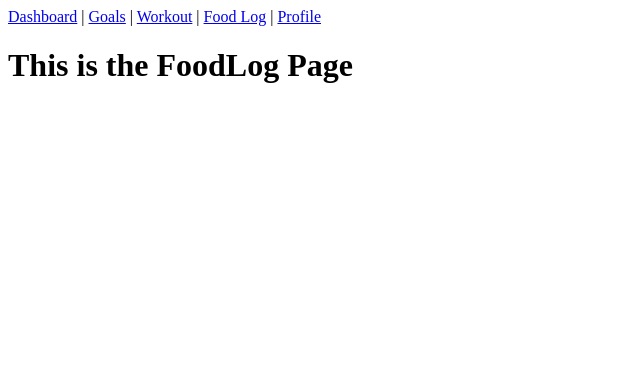
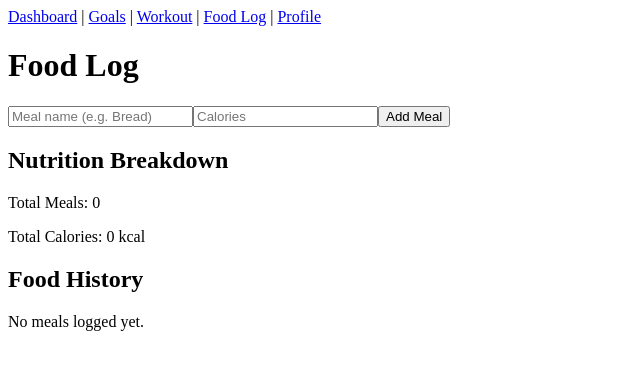
Before and after one commit to Annayingyang/my-fitness, a React (Create React App) app: page /food-log in a window 1280 px wide. Shown: the top 370 px of the page, without its empty margins (0-640 px from the left). Built offline with nearby package versions, Linux system fonts and the light colour scheme.

Commit message:
basics in food page

```diff
--- a/src/Pages/FoodLog.js
+++ b/src/Pages/FoodLog.js
@@ -1,4 +1,109 @@
+import { useState, useContext, useEffect } from 'react';
+import { FoodContext } from '../context/FoodContext';
+
+const foodDB = {
+  bread: 100,
+  apple: 80,
+  rice: 200,
+  chicken: 250,
+  banana: 90,
+  salad: 50,
+};
+
 function FoodLog() {
-    return <h1>This is the FoodLog Page</h1>;
-  }
-  export default FoodLog;
+  const [mealName, setMealName] = useState('');
+  const [calories, setCalories] = useState('');
+  const [error, setError] = useState('');
+  const [loading, setLoading] = useState(true);
+
+  const { meals, addMeal } = useContext(FoodContext);
+
+
+  useEffect(() => {
+    const timer = setTimeout(() => {
+      setLoading(false);
+    }, 1000);
+    return () => clearTimeout(timer);
+  }, []);
+
+
+  const handleMealChange = (e) => {
+    const name = e.target.value;
+    setMealName(name);
+    const lower = name.toLowerCase();
+    if (foodDB[lower]) {
+      setCalories(foodDB[lower]);
+    } else {
+      setCalories('');
+    }
+  };
+
+  const handleSubmit = (e) => {
+    e.preventDefault();
+
+    if (!mealName.trim() || !calories || isNaN(calories)) {
+      setError('Please enter a valid meal and calorie amount.');
+      return;
+    }
+
+    addMeal({
+      name: mealName,
+      calories: parseInt(calories),
+      createdAt: new Date().toISOString(),
+    });
+
+    setMealName('');
+    setCalories('');
+    setError('');
+  };
+
+  const totalCalories = meals.reduce((sum, m) => sum + m.calories, 0);
+
+  return (
+    <div>
+      <h1>Food Log</h1>
+
+      <form onSubmit={handleSubmit}>
+        <input
+          type="text"
+          placeholder="Meal name (e.g. Bread)"
+          value={mealName}
+          onChange={handleMealChange}
+        />
+        <input
+          type="number"
+          placeholder="Calories"
+          value={calories}
+          onChange={(e) => setCalories(e.target.value)}
+        />
+        <button type="submit">Add Meal</button>
+      </form>
+
+      {error && <p style={{ color: 'red' }}>{error}</p>}
+
+      <h2>Nutrition Breakdown</h2>
+      <p>Total Meals: {meals.length}</p>
+      <p>Total Calories: {totalCalories} kcal</p>
+
+      <h2>Food History</h2>
+      {loading ? (
+        <p>Loading food history...</p>
+      ) : meals.length === 0 ? (
+        <p>No meals logged yet.</p>
+      ) : (
+        <ul>
+          {meals.map((meal) => (
+            <li key={meal.id}>
+              {meal.name} — {meal.calories} kcal
+              <span style={{ color: 'gray', fontSize: '0.8em' }}>
+                ({new Date(meal.createdAt).toLocaleTimeString()})
+              </span>
+            </li>
+          ))}
+        </ul>
+      )}
+    </div>
+  );
+}
+
+export default FoodLog;
--- /dev/null
+++ b/src/context/FoodContext.js
@@ -0,0 +1,17 @@
+import { createContext, useState } from 'react';
+
+export const FoodContext = createContext();
+
+export function FoodProvider({ children }) {
+  const [meals, setMeals] = useState([]);
+
+  const addMeal = (meal) => {
+    setMeals((prev) => [...prev, { ...meal, id: Date.now() }]);
+  };
+
+  return (
+    <FoodContext.Provider value={{ meals, addMeal }}>
+      {children}
+    </FoodContext.Provider>
+  );
+}
--- a/src/index.js
+++ b/src/index.js
@@ -3,12 +3,15 @@ import ReactDOM from 'react-dom/client';
 import { BrowserRouter } from 'react-router-dom';
 import App from './App';
 import { GoalProvider } from './context/GoalContext';
+import { FoodProvider } from './context/FoodContext';
 
 const root = ReactDOM.createRoot(document.getElementById('root'));
 root.render(
   <BrowserRouter>
     <GoalProvider>
-      <App />
+      <FoodProvider>
+        <App />
+      </FoodProvider>
     </GoalProvider>
   </BrowserRouter>
 );
```
